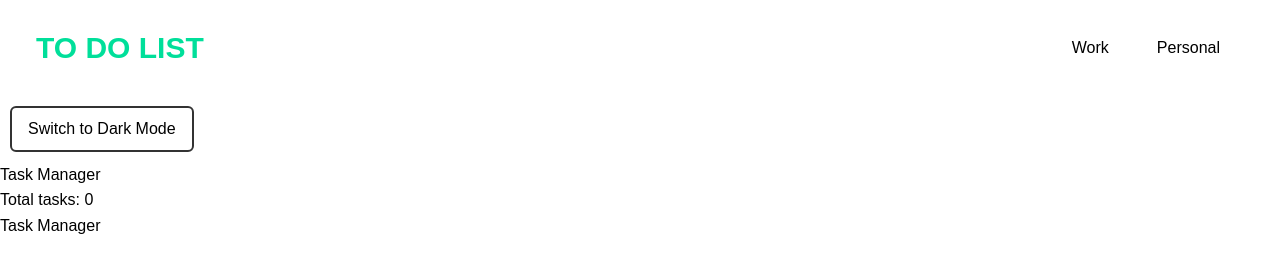
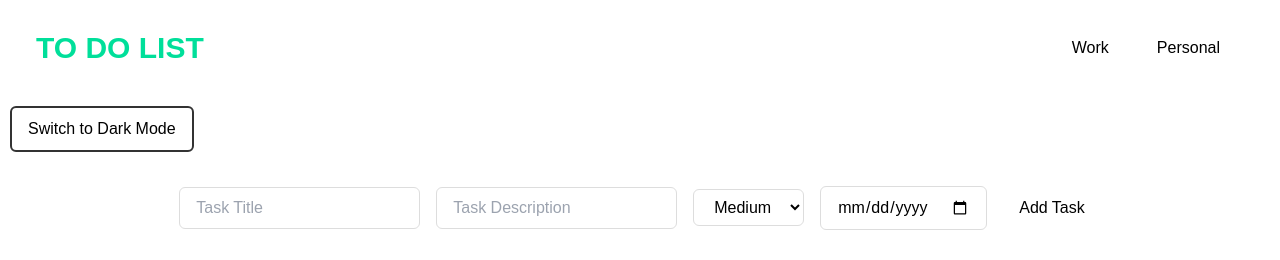
Before and after one commit to dominikabemberakova/to-do-list, a Next.js app: page / in a window 1280 px wide. Shown: the top 260 px of the page. Built offline with nearby package versions, Linux system fonts and the light colour scheme; no server answers.

Commit message:
chore: remove task counting functionality

```diff
--- a/src/app/components/Board.jsx
+++ b/src/app/components/Board.jsx
@@ -89,7 +89,6 @@ const Board = ({ currentUrl }) => {
 
   return (
     <div>
-      <h1>Task Manager</h1>
       <form onSubmit={handleCreateTask} className="task-form">
         <input
           type="text"
--- a/src/app/components/Header.jsx
+++ /dev/null
@@ -1,30 +0,0 @@
-"use client";
-
-import React, { useEffect, useState } from "react";
-import { getTasks } from "../services/api";
-
-const Header = ({ currentUrl }) => {
-  const [taskCount, setTaskCount] = useState(0);
-
-  useEffect(() => {
-    fetchTaskCount();
-  }, [currentUrl]);
-
-  const fetchTaskCount = async () => {
-    try {
-      const response = await getTasks(currentUrl);
-      setTaskCount(response.data.length);
-    } catch (error) {
-      console.error("Error fetching task count:", error);
-    }
-  };
-
-  return (
-    <header>
-      <h1>Task Manager</h1>
-      <p>Total tasks: {taskCount}</p>
-    </header>
-  );
-};
-
-export default Header;
--- a/src/app/components/Layout.tsx
+++ b/src/app/components/Layout.tsx
@@ -1,14 +1,13 @@
 "use client";
 
 import React, { useState } from "react";
-import Header from "./Header";
 import Board from "./Board";
 import Navbar from "./NavBar";
-import "../globals.css"; // Import globálnych štýlov
+import "../globals.css";
 
 const Layout = () => {
   const [currentPage, setCurrentPage] = useState("Work");
-  const [theme, setTheme] = useState("light"); // Stav pre prepínanie témy
+  const [theme, setTheme] = useState("light");
 
   const WORK_URL = "https://66f3291b71c84d8058780204.mockapi.io";
   const PERSONAL_URL = "https://66f4820977b5e8897099b140.mockapi.io";
@@ -23,7 +22,6 @@ const Layout = () => {
         theme === "light" ? "light-mode" : "dark-mode"
       }`}
     >
-      {/* Celý layout teraz obalený triedou svetlého alebo tmavého režimu */}
       <Navbar newCurrentPage={setCurrentPage} />
 
       <header>
@@ -31,8 +29,6 @@ const Layout = () => {
           {theme === "light" ? "Switch to Dark Mode" : "Switch to Light Mode"}
         </button>
       </header>
-
-      <Header currentUrl={currentPage === "Work" ? WORK_URL : PERSONAL_URL} />
       <Board currentUrl={currentPage === "Work" ? WORK_URL : PERSONAL_URL} />
     </div>
   );
--- a/src/app/components/TaskCard.jsx
+++ b/src/app/components/TaskCard.jsx
@@ -1,20 +1,18 @@
-import React, { useEffect, useState } from 'react';
-import axios from 'axios';  // Import Axios for API requests
-
+import React, { useEffect, useState } from "react";
+import axios from "axios"; // Import Axios for API requests
 
 const TaskCard = () => {
-
-  const [tasks, setTasks] = useState<[]>([]);
-
+  const [tasks, setTasks] = useState < [] > [];
 
   const fetchTasks = async () => {
     try {
-
-      const response = await axios.get('https://66f3291b71c84d8058780204.mockapi.io/tasks');
+      const response = await axios.get(
+        "https://66f3291b71c84d8058780204.mockapi.io/tasks"
+      );
       console.log("Fetched tasks:", response.data);
       setTasks(response.data);
     } catch (error) {
-      console.error('Error fetching tasks:', error);
+      console.error("Error fetching tasks:", error);
     }
   };
 
@@ -24,7 +22,6 @@ const TaskCard = () => {
 
   return (
     <div>
-      <h1>Task Manager</h1>
       <p>Total tasks: {tasks.length}</p>
       <div>
         <h2>Task Column</h2>
@@ -34,7 +31,7 @@ const TaskCard = () => {
               <h3>{task.title}</h3>
               <p>{task.description}</p>
               <p>{task.completed ? "Completed" : "Not Completed"}</p>
-              <p>Priority: {task.priority || 'Medium'}</p>
+              <p>Priority: {task.priority || "Medium"}</p>
             </div>
           ))
         ) : (
```
